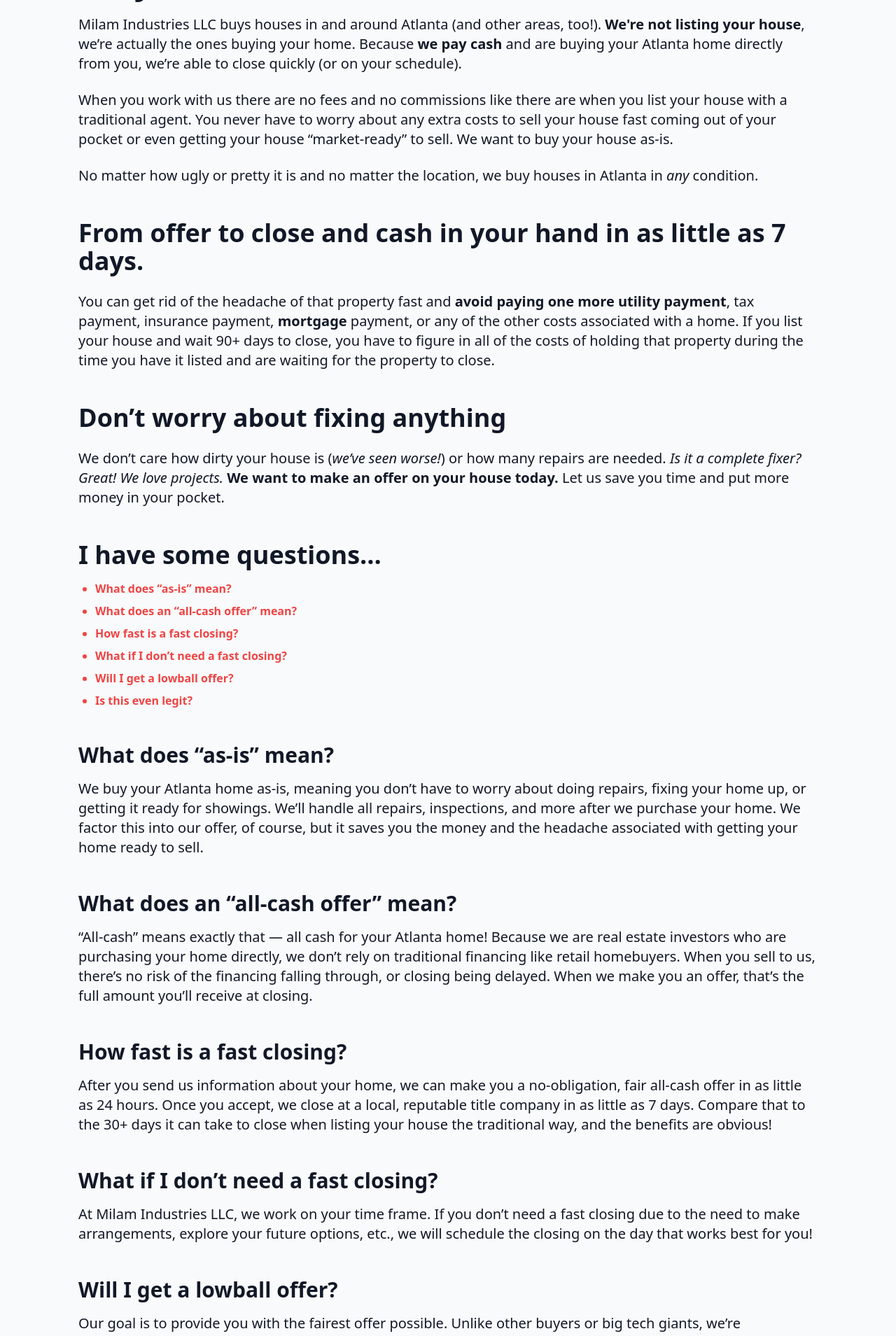
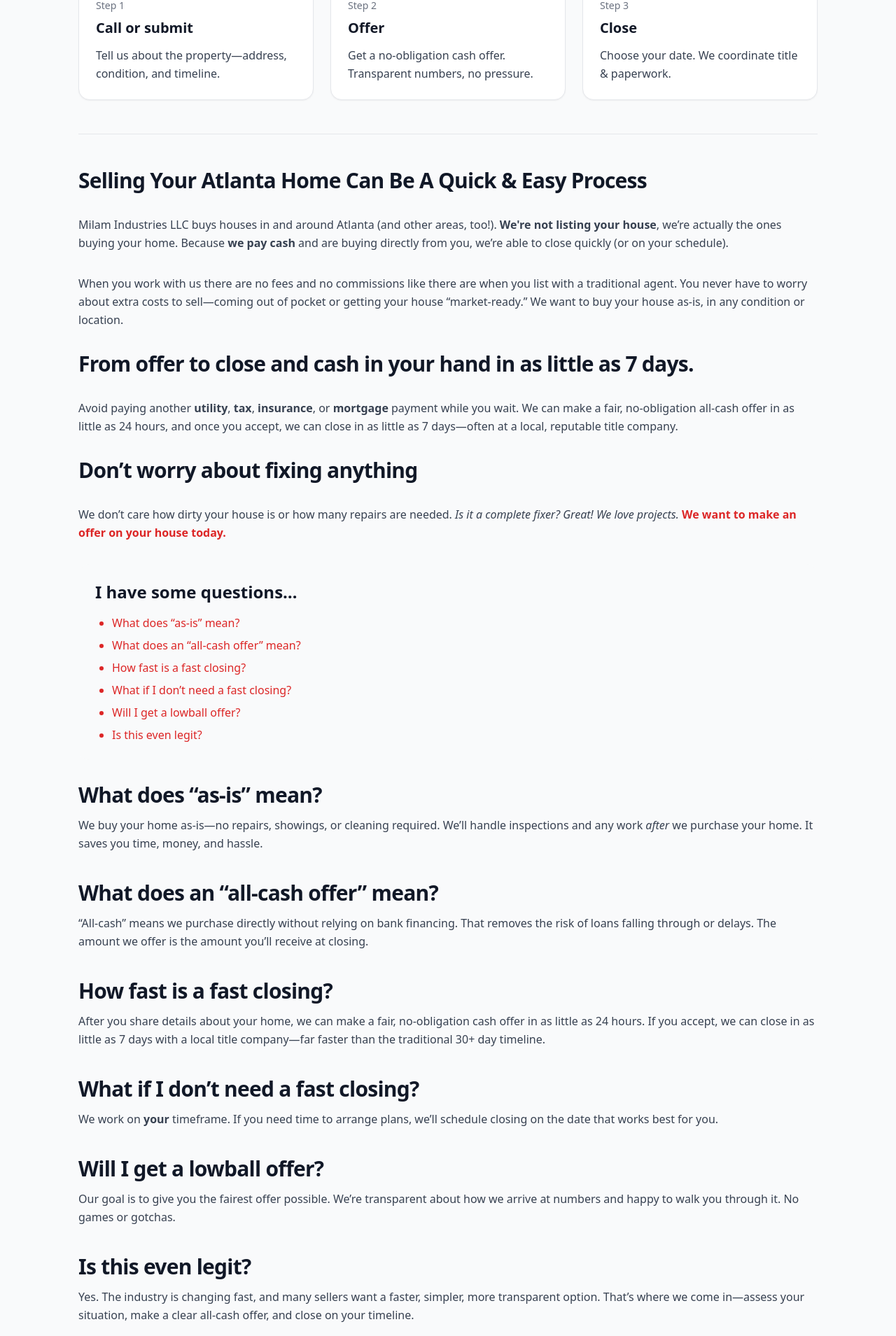
Before and after one commit to milamindustries/milamindustries-site, a Next.js app in the folder milamindustries-site/: page /how-it-works in a window 1280 px wide. Shown: the part 240-2149 px from the top of the page at 70% size. Built offline with nearby package versions, Linux system fonts and the light colour scheme.

Commit message:
feat(how-it-works): move 3-step cards to top and match site styling; add full explainer + FAQ

```diff
--- a/milamindustries-site/app/how-it-works/page.jsx
+++ b/milamindustries-site/app/how-it-works/page.jsx
@@ -1,140 +1,162 @@
 // app/how-it-works/page.jsx
 export const metadata = {
   title: 'How It Works | Milam Industries LLC',
-  description:
-    'Selling your Atlanta home can be a quick & easy process. Learn how our all-cash, no-fee approach works and get answers to common questions.',
+  description: 'See exactly how our simple 3-step process works—then read answers to the most common questions homeowners ask.',
 };
+
+function StepCard({ step, title, blurb }) {
+  return (
+    <div className="rounded-2xl border bg-white p-6 shadow-sm">
+      <p className="text-sm text-gray-500">Step {step}</p>
+      <h3 className="mt-2 text-xl font-semibold text-gray-900">{title}</h3>
+      <p className="mt-3 text-gray-700 leading-relaxed">{blurb}</p>
+    </div>
+  );
+}
 
 export default function HowItWorksPage() {
   return (
-    <main className="max-w-6xl mx-auto px-6 py-12 space-y-12">
-      {/* Hero / Intro */}
-      <section className="space-y-6">
-        <h1 className="text-4xl md:text-5xl font-bold leading-tight">
-          Selling Your Atlanta Home Can Be A Quick & Easy Process
+    <main className="mx-auto max-w-6xl px-6 py-12">
+      {/* 3-Step summary (now at the very top) */}
+      <section aria-labelledby="how-it-works-top">
+        <h1 id="how-it-works-top" className="text-4xl font-extrabold tracking-tight text-gray-900">
+          How it works
         </h1>
 
-        <p className="text-lg md:text-xl">
+        <div className="mt-8 grid gap-6 md:grid-cols-3">
+          <StepCard
+            step={1}
+            title="Call or submit"
+            blurb="Tell us about the property—address, condition, and timeline."
+          />
+          <StepCard
+            step={2}
+            title="Offer"
+            blurb="Get a no-obligation cash offer. Transparent numbers, no pressure."
+          />
+          <StepCard
+            step={3}
+            title="Close"
+            blurb="Choose your date. We coordinate title & paperwork."
+          />
+        </div>
+
+        <hr className="mt-12 border-gray-200" />
+      </section>
+
+      {/* Long-form explainer pulled from your screenshots */}
+      <section className="mt-12 space-y-8">
+        <h2 className="text-3xl font-extrabold tracking-tight text-gray-900">
+          Selling Your Atlanta Home Can Be A Quick & Easy Process
+        </h2>
+        <p className="text-gray-700 leading-relaxed">
           Milam Industries LLC buys houses in and around Atlanta (and other areas, too!).
           <strong> We&apos;re not listing your house</strong>, we’re actually the ones buying your home.
-          Because <strong>we pay cash</strong> and are buying your Atlanta home directly from you,
-          we’re able to close quickly (or on your schedule).
+          Because <strong>we pay cash</strong> and are buying directly from you, we’re able to close quickly
+          (or on your schedule).
+        </p>
+        <p className="text-gray-700 leading-relaxed">
+          When you work with us there are no fees and no commissions like there are when you list with a
+          traditional agent. You never have to worry about extra costs to sell—coming out of pocket or
+          getting your house “market-ready.” We want to buy your house as-is, in any condition or location.
         </p>
 
-        <p className="text-lg md:text-xl">
-          When you work with us there are no fees and no commissions like there are when you list
-          your house with a traditional agent. You never have to worry about any extra costs to
-          sell your house fast coming out of your pocket or even getting your house “market-ready”
-          to sell. We want to buy your house as-is.
+        <h3 className="mt-10 text-3xl font-extrabold tracking-tight text-gray-900">
+          From offer to close and cash in your hand in as little as 7 days.
+        </h3>
+        <p className="text-gray-700 leading-relaxed">
+          Avoid paying another <strong>utility</strong>, <strong>tax</strong>, <strong>insurance</strong>,
+          or <strong>mortgage</strong> payment while you wait. We can make a fair, no-obligation all-cash
+          offer in as little as 24 hours, and once you accept, we can close in as little as 7 days—often at a
+          local, reputable title company.
         </p>
 
-        <p className="text-lg md:text-xl">
-          No matter how ugly or pretty it is and no matter the location, we buy houses in Atlanta in
-          <em> any</em> condition.
+        <h3 className="mt-10 text-3xl font-extrabold tracking-tight text-gray-900">
+          Don’t worry about fixing anything
+        </h3>
+        <p className="text-gray-700 leading-relaxed">
+          We don’t care how dirty your house is or how many repairs are needed.
+          <em> Is it a complete fixer? Great! We love projects.</em>{' '}
+          <span className="text-red-600 font-semibold">We want to make an offer on your house today.</span>
         </p>
-      </section>
 
-      {/* From offer to close */}
-      <section className="space-y-6">
-        <h2 className="text-3xl md:text-4xl font-bold">
-          From offer to close and cash in your hand in as little as 7 days.
-        </h2>
-        <p className="text-lg md:text-xl">
-          You can get rid of the headache of that property fast and{' '}
-          <strong>avoid paying one more utility payment</strong>, tax payment, insurance payment,
-          <strong> mortgage</strong> payment, or any of the other costs associated with a home.
-          If you list your house and wait 90+ days to close, you have to figure in all of the costs
-          of holding that property during the time you have it listed and are waiting for the property to close.
-        </p>
-      </section>
+        {/* Questions index */}
+        <div className="mt-12 rounded-2xl bg-gray-50 p-6">
+          <h4 className="text-2xl font-bold text-gray-900">I have some questions…</h4>
+          <ul className="mt-4 list-disc space-y-2 pl-6 text-red-600">
+            <li>What does “as-is” mean?</li>
+            <li>What does an “all-cash offer” mean?</li>
+            <li>How fast is a fast closing?</li>
+            <li>What if I don’t need a fast closing?</li>
+            <li>Will I get a lowball offer?</li>
+            <li>Is this even legit?</li>
+          </ul>
+        </div>
 
-      {/* Don’t worry about fixing */}
-      <section className="space-y-6">
-        <h2 className="text-3xl md:text-4xl font-bold">
-          Don’t worry about fixing anything
-        </h2>
-        <p className="text-lg md:text-xl">
-          We don’t care how dirty your house is (<em>we’ve seen worse!</em>) or how many repairs are needed.
-          <em> Is it a complete fixer? Great! We love projects.</em>{' '}
-          <strong>We want to make an offer on your house today.</strong>{' '}
-          Let us save you time and put more money in your pocket.
-        </p>
-      </section>
+        {/* Answers */}
+        <div className="space-y-10">
+          <div>
+            <h5 className="text-3xl font-extrabold tracking-tight text-gray-900">
+              What does “as-is” mean?
+            </h5>
+            <p className="mt-3 text-gray-700 leading-relaxed">
+              We buy your home as-is—no repairs, showings, or cleaning required. We’ll handle inspections and
+              any work <em>after</em> we purchase your home. It saves you time, money, and hassle.
+            </p>
+          </div>
 
-      {/* Quick links to Q&A */}
-      <section className="space-y-4">
-        <h2 className="text-3xl md:text-4xl font-bold">I have some questions…</h2>
-        <ul className="list-disc pl-6 space-y-2 text-red-500 font-semibold">
-          <li><a href="#as-is">What does “as-is” mean?</a></li>
-          <li><a href="#all-cash">What does an “all-cash offer” mean?</a></li>
-          <li><a href="#fast-closing">How fast is a fast closing?</a></li>
-          <li><a href="#no-fast">What if I don’t need a fast closing?</a></li>
-          <li><a href="#lowball">Will I get a lowball offer?</a></li>
-          <li><a href="#legit">Is this even legit?</a></li>
-        </ul>
-      </section>
+          <div>
+            <h5 className="text-3xl font-extrabold tracking-tight text-gray-900">
+              What does an “all-cash offer” mean?
+            </h5>
+            <p className="mt-3 text-gray-700 leading-relaxed">
+              “All-cash” means we purchase directly without relying on bank financing. That removes the risk
+              of loans falling through or delays. The amount we offer is the amount you’ll receive at closing.
+            </p>
+          </div>
 
-      {/* Q&A Sections */}
-      <section id="as-is" className="space-y-4 scroll-mt-24">
-        <h3 className="text-3xl font-bold">What does “as-is” mean?</h3>
-        <p className="text-lg md:text-xl">
-          We buy your Atlanta home as-is, meaning you don’t have to worry about doing repairs,
-          fixing your home up, or getting it ready for showings. We’ll handle all repairs,
-          inspections, and more after we purchase your home. We factor this into our offer, of course,
-          but it saves you the money and the headache associated with getting your home ready to sell.
-        </p>
-      </section>
+          <div>
+            <h5 className="text-3xl font-extrabold tracking-tight text-gray-900">
+              How fast is a fast closing?
+            </h5>
+            <p className="mt-3 text-gray-700 leading-relaxed">
+              After you share details about your home, we can make a fair, no-obligation cash offer in as
+              little as 24 hours. If you accept, we can close in as little as 7 days with a local title
+              company—far faster than the traditional 30+ day timeline.
+            </p>
+          </div>
 
-      <section id="all-cash" className="space-y-4 scroll-mt-24">
-        <h3 className="text-3xl font-bold">What does an “all-cash offer” mean?</h3>
-        <p className="text-lg md:text-xl">
-          “All-cash” means exactly that — all cash for your Atlanta home! Because we are real estate
-          investors who are purchasing your home directly, we don’t rely on traditional financing
-          like retail homebuyers. When you sell to us, there’s no risk of the financing falling
-          through, or closing being delayed. When we make you an offer, that’s the full amount
-          you’ll receive at closing.
-        </p>
-      </section>
+          <div>
+            <h5 className="text-3xl font-extrabold tracking-tight text-gray-900">
+              What if I don’t need a fast closing?
+            </h5>
+            <p className="mt-3 text-gray-700 leading-relaxed">
+              We work on <strong>your</strong> timeframe. If you need time to arrange plans, we’ll schedule
+              closing on the date that works best for you.
+            </p>
+          </div>
 
-      <section id="fast-closing" className="space-y-4 scroll-mt-24">
-        <h3 className="text-3xl font-bold">How fast is a fast closing?</h3>
-        <p className="text-lg md:text-xl">
-          After you send us information about your home, we can make you a no-obligation, fair
-          all-cash offer in as little as 24 hours. Once you accept, we close at a local, reputable
-          title company in as little as 7 days. Compare that to the 30+ days it can take to close
-          when listing your house the traditional way, and the benefits are obvious!
-        </p>
-      </section>
+          <div>
+            <h5 className="text-3xl font-extrabold tracking-tight text-gray-900">
+              Will I get a lowball offer?
+            </h5>
+            <p className="mt-3 text-gray-700 leading-relaxed">
+              Our goal is to give you the fairest offer possible. We’re transparent about how we arrive at
+              numbers and happy to walk you through it. No games or gotchas.
+            </p>
+          </div>
 
-      <section id="no-fast" className="space-y-4 scroll-mt-24">
-        <h3 className="text-3xl font-bold">What if I don’t need a fast closing?</h3>
-        <p className="text-lg md:text-xl">
-          At Milam Industries LLC, we work on your time frame. If you don’t need a fast closing due
-          to the need to make arrangements, explore your future options, etc., we will schedule the
-          closing on the day that works best for you!
-        </p>
-      </section>
-
-      <section id="lowball" className="space-y-4 scroll-mt-24">
-        <h3 className="text-3xl font-bold">Will I get a lowball offer?</h3>
-        <p className="text-lg md:text-xl">
-          Our goal is to provide you with the fairest offer possible. Unlike other buyers or big tech
-          giants, we’re transparent with how we arrive at an offer amount. What we offer is based on
-          what the value of the property may be once we make the necessary improvements and upgrades.
-          We’re entirely transparent with this offer process and happy to walk you through how it works.
-        </p>
-      </section>
-
-      <section id="legit" className="space-y-4 scroll-mt-24">
-        <h3 className="text-3xl font-bold">Is this even legit?</h3>
-        <p className="text-lg md:text-xl">
-          Yes, it is! The real estate industry is rapidly changing, and thousands of homeowners are
-          exploring their options when it comes to selling their house in the fastest, easiest, and
-          most transparent way. That’s where we come in. We offer an alternative for those homeowners
-          who may not have the time or ability to list their house on the market for top dollar.
-          We’ll work with you to assess your situation, make you a transparent all-cash offer, and
-          close on your timeline.
-        </p>
+          <div>
+            <h5 className="text-3xl font-extrabold tracking-tight text-gray-900">
+              Is this even legit?
+            </h5>
+            <p className="mt-3 text-gray-700 leading-relaxed">
+              Yes. The industry is changing fast, and many sellers want a faster, simpler, more transparent
+              option. That’s where we come in—assess your situation, make a clear all-cash offer, and close on
+              your timeline.
+            </p>
+          </div>
+        </div>
       </section>
     </main>
   );
```
